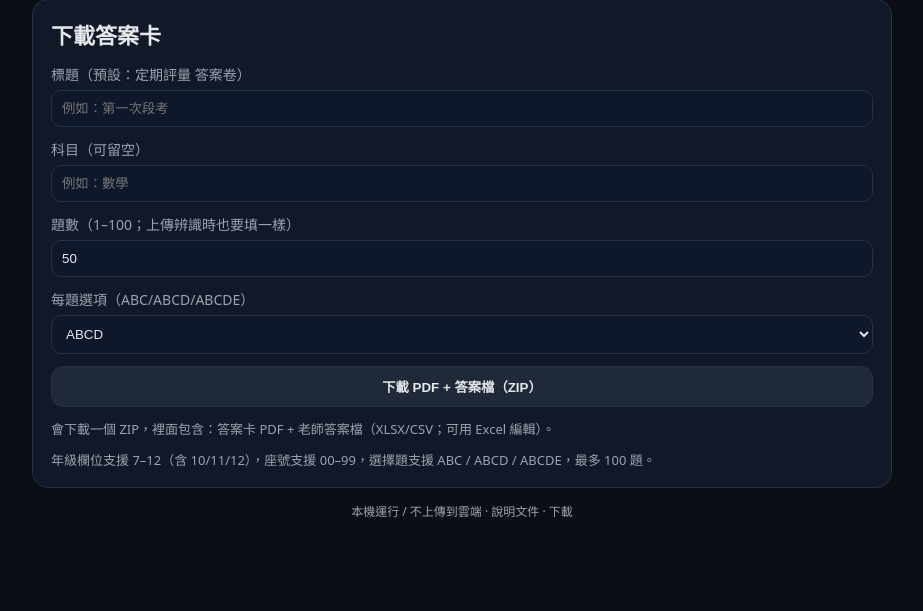
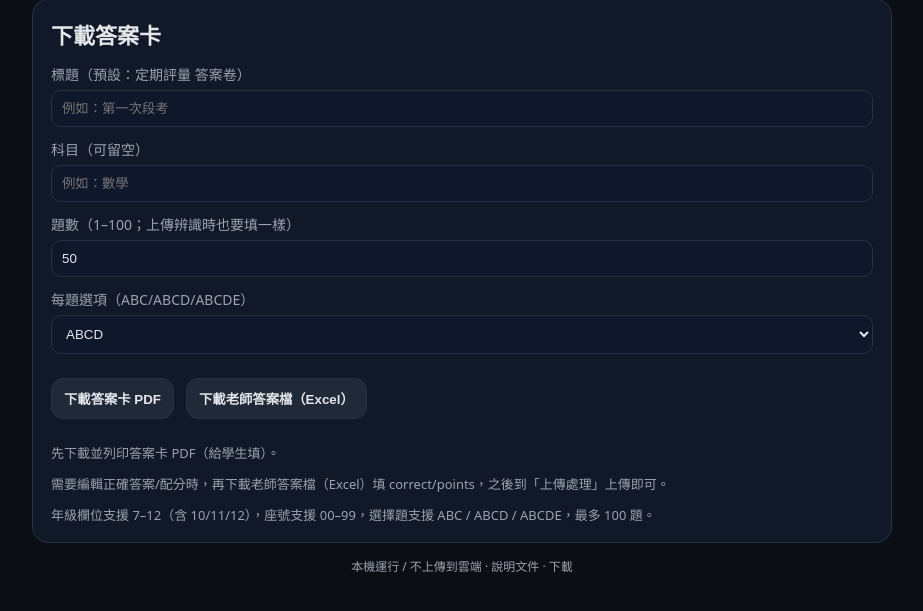
Before and after one commit to Abieskawa/answer-sheet-studio, a FastAPI app: page / in a window 1280 px wide. Shown: the part 72-683 px from the top of the page, without its empty margins (178-1101 px from the left). Run offline with FastAPI, Linux system fonts and the light colour scheme; data that the repository does not hold is empty; some libraries are stand-ins or nearby versions.

Commit message:
Improve download workflow, results page, and analysis outputs

```diff
--- a/app/main.py
+++ b/app/main.py
@@ -1,5 +1,4 @@
 import csv
-import io
 import os
 import uuid
 import re
@@ -7,7 +6,6 @@ import json
 import time
 import threading
 import shutil
-import zipfile
 from typing import Optional
 from pathlib import Path
 from fastapi import FastAPI, Request, UploadFile, File, Form, BackgroundTasks
@@ -53,15 +51,17 @@ I18N = {
         "download_ph_subject": "例如：數學",
         "download_label_num_questions": "題數（1–100；上傳辨識時也要填一樣）",
         "download_label_choices_count": "每題選項（ABC/ABCD/ABCDE）",
-        "download_btn_generate": "下載 PDF + 答案檔（ZIP）",
-        "download_hint_location": "會下載一個 ZIP，裡面包含：答案卡 PDF + 老師答案檔（XLSX/CSV；可用 Excel 編輯）。",
+        "download_btn_sheet": "下載答案卡 PDF",
+        "download_btn_answer_key": "下載老師答案檔（Excel）",
+        "download_hint_sheet": "先下載並列印答案卡 PDF（給學生填）。",
+        "download_hint_answer_key": "需要編輯正確答案/配分時，再下載老師答案檔（Excel）填 correct/points，之後到「上傳處理」上傳即可。",
         "download_hint_support": "年級欄位支援 7–12（含 10/11/12），座號支援 00–99，選擇題支援 ABC / ABCD / ABCDE，最多 100 題。",
         "upload_title": "上傳處理",
         "upload_label_num_questions": "題數（1–100；請依每份掃描檔案輸入，需與答案卡一致）",
         "upload_ph_num_questions": "例如：50",
         "upload_label_choices_count": "每題選項（ABC/ABCD/ABCDE；需與答案卡一致）",
         "upload_label_pdf": "上傳多頁 PDF（每頁一位）",
-        "upload_label_answer_key": "上傳老師答案檔（XLSX/CSV；correct/points）",
+        "upload_label_answer_key": "上傳老師答案檔（Excel .xlsx；correct/points）",
         "upload_btn_process": "開始辨識並分析",
         "upload_processing": "處理中，請稍候…",
         "upload_hint_output": "完成後會輸出 results.csv、annotated.pdf，以及答案分析報表（若已安裝 R）。",
@@ -85,7 +85,7 @@ I18N = {
         "result_download_results": "下載 results.csv",
         "result_download_annotated": "下載 annotated.pdf",
         "result_download_answer_key": "下載 answer_key.xlsx",
-        "result_download_answer_key_csv": "下載 answer_key.csv",
+        "result_download_showwrong": "下載 showwrong.xlsx（只顯示錯題）",
         "result_hint_unstable": "如果結果不穩，通常是掃描歪斜或太淡；可以提高掃描解析度（建議 300dpi）或改用較深的筆。",
         "result_debug_hint": "需要回報問題時，可到 Debug Mode 下載診斷檔案（輸入 Job ID）。",
         "result_debug_open": "開啟 Debug Mode",
@@ -105,7 +105,7 @@ I18N = {
         "analysis_error_r_failed": "分析失敗：",
         "analysis_error_builtin_failed": "內建分析失敗：",
         "analysis_message_done": "分析完成，可下載報表與圖表。",
-        "analysis_message_done_fallback": "分析完成（已使用內建分析；若想用 ggplot2 出圖，請安裝 R）。",
+        "analysis_message_done_fallback": "分析完成（已使用內建分析；若想用 ggplot2 出圖，請確認已安裝 R，並安裝 R 套件：readr、dplyr、tidyr、ggplot2）。",
     },
     "en": {
         "lang_zh": "繁體中文",
@@ -123,15 +123,17 @@ I18N = {
         "download_ph_subject": "e.g., Math",
         "download_label_num_questions": "Number of questions (1–100; must match upload)",
         "download_label_choices_count": "Choices per question (ABC/ABCD/ABCDE)",
-        "download_btn_generate": "Download PDF + Answer Key (ZIP)",
-        "download_hint_location": "Downloads a ZIP that contains: the answer-sheet PDF + a teacher answer key (XLSX/CSV, editable in Excel).",
+        "download_btn_sheet": "Download Answer Sheet PDF",
+        "download_btn_answer_key": "Download Teacher Answer Key (Excel)",
+        "download_hint_sheet": "Download and print the answer sheet PDF (for students).",
+        "download_hint_answer_key": "When you need to edit correct answers/points, download the teacher answer key (Excel) and upload it on the Upload page.",
         "download_hint_support": "Grade supports 7–12 (including 10/11/12). Seat No supports 00–99. Choices support ABC / ABCD / ABCDE. Up to 100 questions.",
         "upload_title": "Upload for Recognition",
         "upload_label_num_questions": "Number of questions (1–100; enter per PDF and must match the sheet)",
         "upload_ph_num_questions": "e.g., 50",
         "upload_label_choices_count": "Choices per question (ABC/ABCD/ABCDE; must match the sheet)",
         "upload_label_pdf": "Upload multi-page PDF (one student per page)",
-        "upload_label_answer_key": "Upload teacher answer key (XLSX/CSV; correct/points)",
+        "upload_label_answer_key": "Upload teacher answer key (Excel .xlsx; correct/points)",
         "upload_btn_process": "Run recognition + analysis",
         "upload_processing": "Processing…",
         "upload_hint_output": "Outputs results.csv, annotated.pdf, and analysis reports (if R is installed).",
@@ -155,7 +157,7 @@ I18N = {
         "result_download_results": "Download results.csv",
         "result_download_annotated": "Download annotated.pdf",
         "result_download_answer_key": "Download answer_key.xlsx",
-        "result_download_answer_key_csv": "Download answer_key.csv",
+        "result_download_showwrong": "Download showwrong.xlsx (wrong answers only)",
         "result_hint_unstable": "If results are unstable, scans may be skewed or too light. Try 300dpi or a darker pen.",
         "result_debug_hint": "For reporting/debugging, open Debug Mode and enter the Job ID to download diagnostic files.",
         "result_debug_open": "Open Debug Mode",
@@ -175,7 +177,7 @@ I18N = {
         "analysis_error_r_failed": "Analysis failed:",
         "analysis_error_builtin_failed": "Built-in analysis failed:",
         "analysis_message_done": "Analysis complete. Download reports and plots below.",
-        "analysis_message_done_fallback": "Analysis complete (built-in analysis used; install R for ggplot2 plots).",
+        "analysis_message_done_fallback": "Analysis complete (built-in analysis used; to enable ggplot2 plots, install R and packages: readr, dplyr, tidyr, ggplot2).",
     },
 }
 
@@ -348,6 +350,36 @@ def upload_page(request: Request):
     return template_response(request, "upload.html")
 
 
+@app.get("/result/{job_id}", response_class=HTMLResponse)
+def result_page(request: Request, job_id: str):
+    job_id = (job_id or "").strip()
+    if not _JOB_ID_RE.match(job_id):
+        return RedirectResponse(url="/upload", status_code=302)
+
+    job_dir = OUTPUTS_DIR / job_id
+    if not job_dir.exists():
+        return RedirectResponse(url="/upload", status_code=302)
+
+    meta = _read_job_meta(job_dir)
+    display_filename = str(meta.get("original_filename") or "") or job_id
+
+    return template_response(
+        request,
+        "result.html",
+        {
+            "job_id": job_id,
+            "display_filename": display_filename,
+            "csv_url": f"/outputs/{job_id}/results.csv",
+            "pdf_url": f"/outputs/{job_id}/annotated.pdf",
+            "answer_key_url": (f"/outputs/{job_id}/answer_key.xlsx" if (job_dir / "answer_key.xlsx").exists() else None),
+            "showwrong_url": (f"/outputs/{job_id}/showwrong.xlsx" if (job_dir / "showwrong.xlsx").exists() else None),
+            "analysis_error": (str(meta.get("analysis_error") or "") or None),
+            "analysis_message": (str(meta.get("analysis_message") or "") or None),
+            "analysis_files": _analysis_file_links(job_id),
+        },
+    )
+
+
 def _analysis_file_links(job_id: str) -> list[dict]:
     job_dir = OUTPUTS_DIR / job_id
     files: list[dict] = []
@@ -451,8 +483,8 @@ def _read_answer_key_file(path: Path) -> dict[int, tuple[str, float]]:
 def _write_answer_key_files(
     num_questions: int,
     answer_key: dict[int, tuple[str, float]],
-    out_csv_path: Path,
-    out_xlsx_path: Path,
+    out_csv_path: Optional[Path] = None,
+    out_xlsx_path: Optional[Path] = None,
     default_points: float = 1.0,
 ) -> None:
     num_questions = max(1, min(100, int(num_questions)))
@@ -472,12 +504,15 @@ def _write_answer_key_files(
             points_out = int(round(points))
         rows.append([qno, correct, points_out])
 
-    out_csv_path.parent.mkdir(parents=True, exist_ok=True)
-    with open(out_csv_path, "w", newline="", encoding="utf-8-sig") as f:
-        writer = csv.writer(f, lineterminator="\n")
-        writer.writerows(rows)
+    if out_csv_path is not None:
+        out_csv_path = Path(out_csv_path)
+        out_csv_path.parent.mkdir(parents=True, exist_ok=True)
+        with open(out_csv_path, "w", newline="", encoding="utf-8-sig") as f:
+            writer = csv.writer(f, lineterminator="\n")
+            writer.writerows(rows)
 
-    write_simple_xlsx(out_xlsx_path, rows=rows, sheet_name="answer_key")
+    if out_xlsx_path is not None:
+        write_simple_xlsx(Path(out_xlsx_path), rows=rows, sheet_name="answer_key")
 
 
 def _write_analysis_template(
@@ -522,6 +557,86 @@ def _write_analysis_template(
             writer.writerow([row[0], _normalize_answer_cell(correct), points_out, *row[1:]])
 
 
+def _write_showwrong_xlsx(
+    results_csv_path: Path,
+    answer_key: dict[int, tuple[str, float]],
+    out_xlsx_path: Path,
+    blank_label: str = "空白",
+) -> None:
+    with open(results_csv_path, "r", newline="", encoding="utf-8-sig") as f:
+        reader = csv.reader(f)
+        rows = list(reader)
+    if not rows:
+        raise ValueError("results.csv is empty")
+
+    header = rows[0]
+    if not header or header[0] != "number":
+        raise ValueError("unexpected results.csv header (expected first column: number)")
+
+    student_cols = [str(x or "").strip() for x in header[1:] if str(x or "").strip()]
+    if not student_cols:
+        raise ValueError("no students found in results.csv")
+
+    q_numbers: list[int] = []
+    corrects: list[str] = []
+    points_list: list[float] = []
+    answers_by_student: dict[str, list[str]] = {s: [] for s in student_cols}
+
+    for row in rows[1:]:
+        if not row:
+            continue
+        raw_no = (row[0] or "").strip()
+        try:
+            qno = int(raw_no)
+        except ValueError:
+            continue
+
+        correct, points = answer_key.get(qno, ("", 1.0))
+        correct_norm = _normalize_answer_cell(correct)
+        try:
+            points_f = float(points) if points is not None else 1.0
+        except Exception:
+            points_f = 1.0
+
+        q_numbers.append(qno)
+        corrects.append(correct_norm)
+        points_list.append(points_f)
+
+        for idx, student in enumerate(student_cols):
+            val = row[idx + 1] if idx + 1 < len(row) else ""
+            answers_by_student[student].append(_normalize_answer_cell(val))
+
+    def score_out(v: float) -> object:
+        if abs(float(v) - round(float(v))) < 1e-9:
+            return int(round(float(v)))
+        return round(float(v), 2)
+
+    out_rows: list[list[object]] = []
+    out_rows.append(["person_id", *[str(n) for n in q_numbers], "score"])
+    out_rows.append(["正確答案", *corrects, ""])
+
+    for student in student_cols:
+        score = 0.0
+        row_out: list[object] = [student]
+        answers = answers_by_student.get(student, [])
+        for i in range(len(q_numbers)):
+            correct = corrects[i] if i < len(corrects) else ""
+            ans = answers[i] if i < len(answers) else ""
+            points = points_list[i] if i < len(points_list) else 1.0
+            if not correct:
+                row_out.append("")
+                continue
+            if ans == correct:
+                score += float(points)
+                row_out.append("")
+                continue
+            row_out.append(blank_label if ans == "" else ans)
+        row_out.append(score_out(score))
+        out_rows.append(row_out)
+
+    write_simple_xlsx(Path(out_xlsx_path), rows=out_rows, sheet_name="showwrong")
+
+
 @app.get("/update", response_class=HTMLResponse)
 def update_page(request: Request):
     return template_response(request, "update.html", _update_page_ctx())
@@ -534,8 +649,8 @@ def _sanitize_token(value: str, fallback: str) -> str:
     return token or fallback
 
 
-@app.post("/api/generate")
-def api_generate(
+@app.post("/api/generate_sheet")
+def api_generate_sheet(
     background_tasks: BackgroundTasks,
     title_text: str = Form(DEFAULT_SHEET_TITLE),
     subject: str = Form(""),
@@ -565,32 +680,47 @@ def api_generate(
     filename_bits = ["answer_sheets", subject_token, title_token, choices_token, f"{num_questions}q"]
 
     pdf_name = "_".join(filename_bits) + ".pdf"
+    background_tasks.add_task(_safe_unlink, out_path)
+
+    return FileResponse(path=str(out_path), media_type="application/pdf", filename=pdf_name)
+
+
+@app.post("/api/generate_answer_key")
+def api_generate_answer_key(
+    background_tasks: BackgroundTasks,
+    title_text: str = Form(DEFAULT_SHEET_TITLE),
+    subject: str = Form(""),
+    num_questions: int = Form(50),
+    choices_count: int = Form(4),
+):
+    num_questions = max(1, min(100, int(num_questions)))
+    choices_count = max(3, min(5, int(choices_count)))
+
+    out_id = str(uuid.uuid4())[:8]
+
+    subject = subject.strip()
+    title_text = title_text.strip() or DEFAULT_SHEET_TITLE
+
+    subject_token = _sanitize_token(subject, "subject") if subject else "subject"
+    title_token = _sanitize_token(title_text, "exam")
+    choices_token = "".join(chr(ord("A") + i) for i in range(choices_count))
+
     key_xlsx_name = "_".join(["answer_key", subject_token, title_token, choices_token, f"{num_questions}q"]) + ".xlsx"
-    key_csv_name = "_".join(["answer_key", subject_token, title_token, choices_token, f"{num_questions}q"]) + ".csv"
-    zip_name = "_".join(["answer_sheet_bundle", subject_token, title_token, choices_token, f"{num_questions}q"]) + ".zip"
-
-    key_csv_path = OUTPUTS_DIR / f"answer_key_{out_id}.csv"
     key_xlsx_path = OUTPUTS_DIR / f"answer_key_{out_id}.xlsx"
     _write_answer_key_files(
         num_questions=num_questions,
         answer_key={},
-        out_csv_path=key_csv_path,
         out_xlsx_path=key_xlsx_path,
         default_points=1.0,
     )
 
-    zip_path = OUTPUTS_DIR / f"answer_sheet_bundle_{out_id}.zip"
-    with zipfile.ZipFile(zip_path, mode="w", compression=zipfile.ZIP_DEFLATED) as zf:
-        zf.write(out_path, arcname=pdf_name)
-        zf.write(key_xlsx_path, arcname=key_xlsx_name)
-        zf.write(key_csv_path, arcname=key_csv_name)
+    background_tasks.add_task(_safe_unlink, key_xlsx_path)
 
-    background_tasks.add_task(_safe_unlink, out_path)
-    background_tasks.add_task(_safe_unlink, key_csv_path)
-    background_tasks.add_task(_safe_unlink, key_xlsx_path)
-    background_tasks.add_task(_safe_unlink, zip_path)
-
-    return FileResponse(path=str(zip_path), media_type="application/zip", filename=zip_name)
+    return FileResponse(
+        path=str(key_xlsx_path),
+        media_type="application/vnd.openxmlformats-officedocument.spreadsheetml.sheet",
+        filename=key_xlsx_name,
+    )
 
 
 @app.post("/api/process")
@@ -618,18 +748,18 @@ async def api_process(
     with open(input_pdf, "wb") as f:
         f.write(await pdf.read())
 
-    answer_key_filename = (answer_key.filename or "").strip() or "answer_key.csv"
+    answer_key_filename = (answer_key.filename or "").strip() or "answer_key.xlsx"
     answer_key_filename = answer_key_filename.replace("\\", "/")
-    answer_key_filename = _sanitize_download_component(Path(answer_key_filename).name, "answer_key.csv")
+    answer_key_filename = _sanitize_download_component(Path(answer_key_filename).name, "answer_key.xlsx")
     answer_key_suffix = (Path(answer_key_filename).suffix or "").lower()
     if answer_key_suffix not in {".csv", ".xlsx"}:
-        answer_key_suffix = ".csv"
+        answer_key_suffix = ".xlsx"
     answer_key_upload_path = job_dir / f"answer_key_upload{answer_key_suffix}"
     with open(answer_key_upload_path, "wb") as f:
         f.write(await answer_key.read())
 
-    answer_key_csv_path = job_dir / "answer_key.csv"
     answer_key_xlsx_path = job_dir / "answer_key.xlsx"
+    showwrong_xlsx_path = job_dir / "showwrong.xlsx"
 
     _write_job_meta(
         job_dir,
@@ -677,12 +807,16 @@ async def api_process(
             _write_answer_key_files(
                 num_questions=num_questions,
                 answer_key=key_map,
-                out_csv_path=answer_key_csv_path,
                 out_xlsx_path=answer_key_xlsx_path,
                 default_points=1.0,
             )
         except Exception:
             pass
+        try:
+            _write_showwrong_xlsx(csv_path, key_map, showwrong_xlsx_path)
+        except Exception as exc:
+            if analysis_error is None:
+                analysis_error = f"Showwrong error: {exc}"
 
     if key_map is not None:
         try:
@@ -725,23 +859,18 @@ async def api_process(
                 else:
                     analysis_message = t["analysis_message_done_fallback"]
 
-    analysis_files = _analysis_file_links(job_id)
+    meta = _read_job_meta(job_dir)
+    if analysis_error:
+        meta["analysis_error"] = analysis_error
+    else:
+        meta.pop("analysis_error", None)
+    if analysis_message:
+        meta["analysis_message"] = analysis_message
+    else:
+        meta.pop("analysis_message", None)
+    _write_job_meta(job_dir, meta)
 
-    return template_response(
-        request,
-        "upload.html",
-        {
-            "job_id": job_id,
-            "display_filename": original_filename,
-            "csv_url": f"/outputs/{job_id}/results.csv",
-            "pdf_url": f"/outputs/{job_id}/annotated.pdf",
-            "answer_key_url": (f"/outputs/{job_id}/answer_key.xlsx" if (job_dir / "answer_key.xlsx").exists() else None),
-            "answer_key_csv_url": (f"/outputs/{job_id}/answer_key.csv" if (job_dir / "answer_key.csv").exists() else None),
-            "analysis_error": analysis_error,
-            "analysis_message": analysis_message,
-            "analysis_files": analysis_files,
-        },
-    )
+    return RedirectResponse(url=f"/result/{job_id}", status_code=303)
 
 
 @app.post("/api/update/apply_zip", response_class=HTMLResponse)
@@ -927,6 +1056,8 @@ def download_output(job_id: str, filename: str):
         download_name = f"{upload_base_ascii}_{job_tag}_answer_key.csv"
     elif filename == "answer_key.xlsx":
         download_name = f"{upload_base_ascii}_{job_tag}_answer_key.xlsx"
+    elif filename == "showwrong.xlsx":
+        download_name = f"{upload_base_ascii}_{job_tag}_showwrong.xlsx"
     elif filename == "analysis_scores.csv":
         download_name = f"{upload_base_ascii}_{job_tag}_analysis_scores.csv"
     elif filename == "analysis_item.csv":
--- a/app/templates/download.html
+++ b/app/templates/download.html
@@ -1,7 +1,7 @@
 {% extends "base.html" %}
 {% block content %}
 <h1>{{ t.download_title }}</h1>
-<form class="form" action="/api/generate" method="post">
+<form class="form" action="/api/generate_sheet" method="post">
   <label>{{ t.download_label_title }}
     <input type="text" name="title_text" placeholder="{{ t.download_ph_title }}" />
   </label>
@@ -22,9 +22,13 @@
     </select>
   </label>
 
-  <button type="submit">{{ t.download_btn_generate }}</button>
+  <div class="downloads">
+    <button type="submit">{{ t.download_btn_sheet }}</button>
+    <button type="submit" formaction="/api/generate_answer_key">{{ t.download_btn_answer_key }}</button>
+  </div>
 
-  <p class="hint">{{ t.download_hint_location }}</p>
+  <p class="hint">{{ t.download_hint_sheet }}</p>
+  <p class="hint">{{ t.download_hint_answer_key }}</p>
   <p class="hint">{{ t.download_hint_support }}</p>
 </form>
 
--- a/app/templates/result.html
+++ b/app/templates/result.html
@@ -10,8 +10,8 @@
   {% if answer_key_url %}
     <a class="download" href="{{ answer_key_url }}">{{ t.result_download_answer_key }}</a>
   {% endif %}
-  {% if answer_key_csv_url %}
-    <a class="download" href="{{ answer_key_csv_url }}">{{ t.result_download_answer_key_csv }}</a>
+  {% if showwrong_url %}
+    <a class="download" href="{{ showwrong_url }}">{{ t.result_download_showwrong }}</a>
   {% endif %}
 </div>
 
--- a/app/templates/upload.html
+++ b/app/templates/upload.html
@@ -19,7 +19,7 @@
   </label>
 
   <label>{{ t.upload_label_answer_key }}
-    <input type="file" name="answer_key" accept=".xlsx,application/vnd.openxmlformats-officedocument.spreadsheetml.sheet,.csv,text/csv" required />
+    <input type="file" name="answer_key" accept=".xlsx,application/vnd.openxmlformats-officedocument.spreadsheetml.sheet" required />
   </label>
 
   <button type="submit">{{ t.upload_btn_process }}</button>
@@ -42,9 +42,6 @@
     <a class="download" href="{{ pdf_url }}">{{ t.result_download_annotated }}</a>
     {% if answer_key_url %}
       <a class="download" href="{{ answer_key_url }}">{{ t.result_download_answer_key }}</a>
-    {% endif %}
-    {% if answer_key_csv_url %}
-      <a class="download" href="{{ answer_key_csv_url }}">{{ t.result_download_answer_key_csv }}</a>
     {% endif %}
   </div>
 
```
Also changed, not shown: docs/index.md (+2 -2 lines), engine/analysis.py (+9 -9 lines), README.md, 2 other files.
